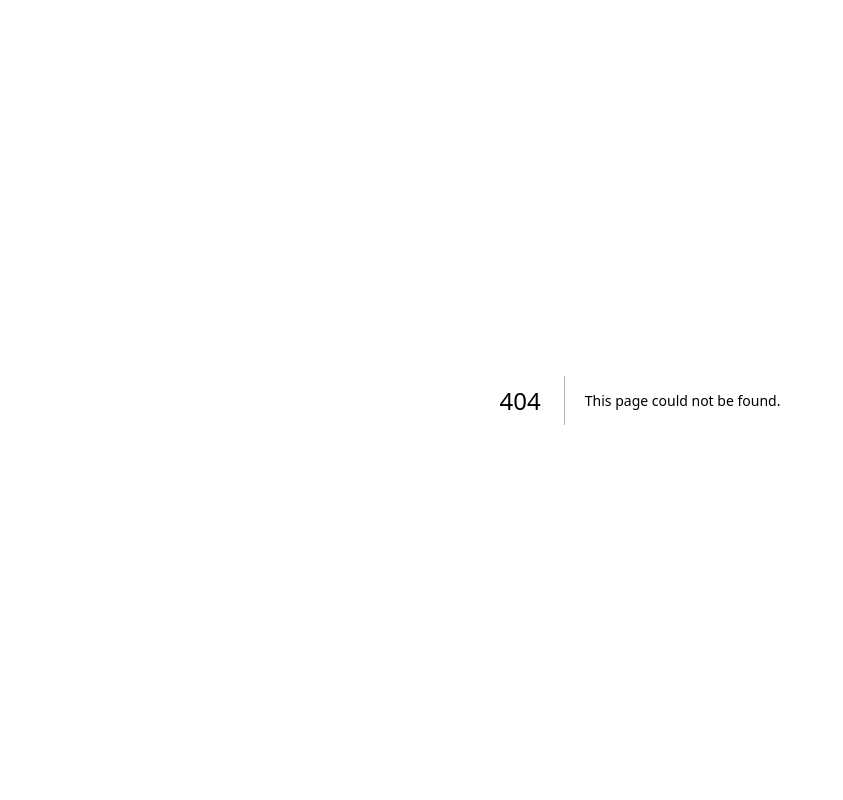
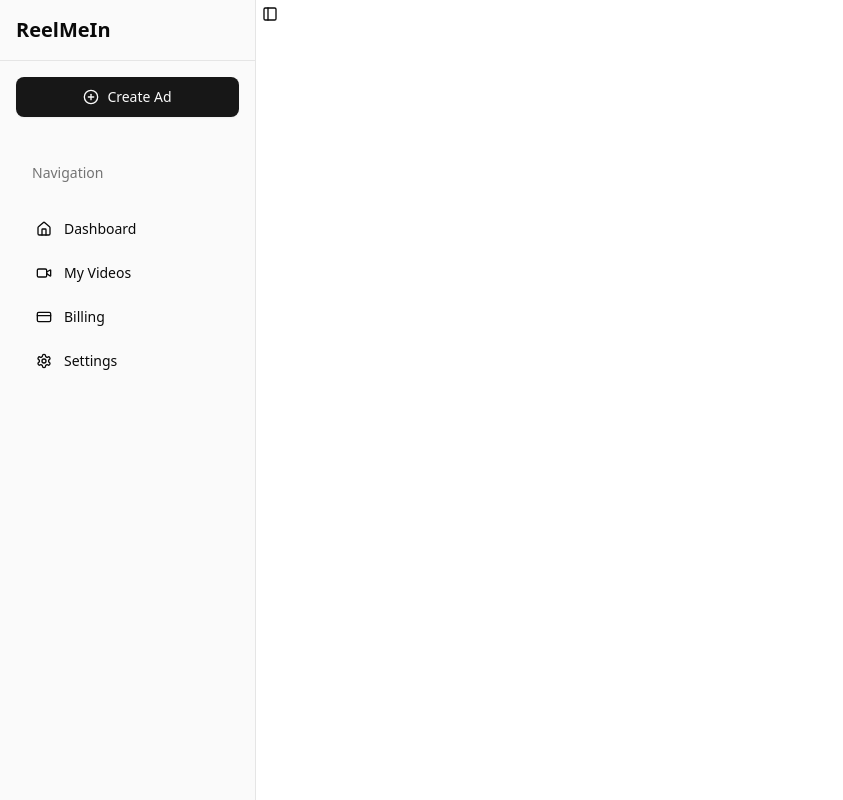
Before and after one commit to karthiknadar1204/reelmein, a Next.js app: page /dashboard in a window 1280 px wide. Before the commit this address had no page. Shown: the whole page, without its empty margins (0-843 px from the left). Built offline with nearby package versions, Linux system fonts and the light colour scheme; no server answers; sample sign-in values are in the browser's storage.

Commit message:
basic auth and sidebar and ads page setup ui

```diff
--- /dev/null
+++ b/app/actions/user.js
@@ -0,0 +1,38 @@
+'use server';
+
+import { db } from '@/configs/db';
+import { users } from '@/configs/schema';
+import { eq } from 'drizzle-orm';
+
+export async function createOrUpdateUser(userData) {
+  try {
+    // Check if user exists
+    const existingUser = await db
+      .select()
+      .from(users)
+      .where(eq(users.email, userData.email))
+      .limit(1);
+
+    if (existingUser.length > 0) {
+      // User exists, return the existing user
+      return existingUser[0];
+    }
+
+    // Create new user
+    const newUser = await db
+      .insert(users)
+      .values({
+        name: userData.name,
+        email: userData.email,
+        picture: userData.picture,
+        paymentId: userData.paymentId || '',
+        credits: 0
+      })
+      .returning();
+
+    return newUser[0];
+  } catch (error) {
+    console.error('Error creating/updating user:', error);
+    throw error;
+  }
+}
--- /dev/null
+++ b/app/dashboard/create-ad/page.js
@@ -0,0 +1,77 @@
+'use client';
+
+import { useUser } from "@clerk/nextjs";
+import { useEffect } from "react";
+import { useRouter } from "next/navigation";
+
+export default function CreateAd() {
+  const { user, isLoaded } = useUser();
+  const router = useRouter();
+
+  useEffect(() => {
+    if (isLoaded && !user) {
+      router.push('/');
+    }
+  }, [isLoaded, user, router]);
+
+  if (!isLoaded || !user) {
+    return <div>Loading...</div>;
+  }
+
+  return (
+    <div className="p-8">
+      <div className="max-w-4xl mx-auto">
+        <h1 className="text-2xl font-bold mb-6">Create New Ad</h1>
+
+        <div className="bg-white dark:bg-gray-800 rounded-lg shadow p-6">
+          <form className="space-y-6">
+            <div>
+              <label htmlFor="title" className="block text-sm font-medium mb-2">
+                Ad Title
+              </label>
+              <input
+                type="text"
+                id="title"
+                className="w-full px-3 py-2 border rounded-md"
+                placeholder="Enter your ad title"
+              />
+            </div>
+
+            <div>
+              <label htmlFor="description" className="block text-sm font-medium mb-2">
+                Description
+              </label>
+              <textarea
+                id="description"
+                rows={4}
+                className="w-full px-3 py-2 border rounded-md"
+                placeholder="Enter your ad description"
+              />
+            </div>
+
+            <div>
+              <label htmlFor="video" className="block text-sm font-medium mb-2">
+                Upload Video
+              </label>
+              <input
+                type="file"
+                id="video"
+                accept="video/*"
+                className="w-full px-3 py-2 border rounded-md"
+              />
+            </div>
+
+            <div className="flex justify-end">
+              <button
+                type="submit"
+                className="px-4 py-2 bg-blue-600 text-white rounded-md hover:bg-blue-700 transition-colors"
+              >
+                Create Ad
+              </button>
+            </div>
+          </form>
+        </div>
+      </div>
+    </div>
+  );
+}
--- /dev/null
+++ b/app/dashboard/page.js
@@ -0,0 +1,33 @@
+'use client';
+
+import { useUser } from "@clerk/nextjs";
+import { useEffect } from "react";
+import { useRouter } from "next/navigation";
+
+export default function Dashboard() {
+  const { user, isLoaded } = useUser();
+  const router = useRouter();
+
+  useEffect(() => {
+    if (isLoaded && !user) {
+      router.push('/');
+    }
+  }, [isLoaded, user, router]);
+
+  if (!isLoaded || !user) {
+    return <div>Loading...</div>;
+  }
+
+  return (
+    <div className="p-8">
+      <h1 className="text-2xl font-bold mb-4">Welcome to your Dashboard, {user.firstName}!</h1>
+      <div className="grid grid-cols-1 md:grid-cols-2 lg:grid-cols-3 gap-4">
+        {/* Add your dashboard content here */}
+        <div className="p-4 border rounded-lg">
+          <h2 className="text-xl font-semibold mb-2">Quick Stats</h2>
+          <p>Your dashboard content will go here</p>
+        </div>
+      </div>
+    </div>
+  );
+}
--- a/app/layout.js
+++ b/app/layout.js
@@ -1,5 +1,15 @@
+import {
+  ClerkProvider,
+  SignInButton,
+  SignUpButton,
+  SignedIn,
+  SignedOut,
+  UserButton,
+} from '@clerk/nextjs';
 import { Geist, Geist_Mono } from "next/font/google";
 import "./globals.css";
+import { SidebarProvider, SidebarTrigger } from "@/components/ui/sidebar"
+import { AppSidebar } from "@/components/app-sidebar"
 
 const geistSans = Geist({
   variable: "--font-geist-sans",
@@ -12,18 +22,35 @@ const geistMono = Geist_Mono({
 });
 
 export const metadata = {
-  title: "Create Next App",
+  title: "Clerk Next.js Quickstart",
   description: "Generated by create next app",
 };
 
 export default function RootLayout({ children }) {
   return (
+    <ClerkProvider>
+      <SidebarProvider>
+        <AppSidebar />
+        <main>
+          <SidebarTrigger />
           <html lang="en">
             <body
               className={`${geistSans.variable} ${geistMono.variable} antialiased`}
             >
+              <header className="flex justify-end items-center p-4 gap-4 h-16">
+                <SignedOut>
+                  <SignInButton />
+                  <SignUpButton />
+                </SignedOut>
+                <SignedIn>
+                  <UserButton />
+                </SignedIn>
+              </header>
               {children}
             </body>
           </html>
+        </main>
+      </SidebarProvider>
+    </ClerkProvider>
   );
 }
--- a/app/page.js
+++ b/app/page.js
@@ -1,6 +1,32 @@
+'use client';
+
 import Image from "next/image";
+import { useUser } from "@clerk/nextjs";
+import { useEffect } from "react";
+import { useRouter } from "next/navigation";
+import { createOrUpdateUser } from "./actions/user";
 
 export default function Home() {
+  const { user, isLoaded } = useUser();
+  const router = useRouter();
+
+  useEffect(() => {
+    if (isLoaded && user) {
+      // Create or update user in our database
+      createOrUpdateUser({
+        name: user.fullName,
+        email: user.primaryEmailAddress.emailAddress,
+        picture: user.imageUrl,
+        paymentId: ''
+      })
+        .then(() => {
+          // Redirect to dashboard after user is created/updated
+          router.push('/dashboard');
+        })
+        .catch(console.error);
+    }
+  }, [isLoaded, user, router]);
+
   return (
     <div className="grid grid-rows-[20px_1fr_20px] items-center justify-items-center min-h-screen p-8 pb-20 gap-16 sm:p-20 font-[family-name:var(--font-geist-sans)]">
       <main className="flex flex-col gap-[32px] row-start-2 items-center sm:items-start">
--- /dev/null
+++ b/app/sign-in/[[...sign-in]]/page.jsx
@@ -0,0 +1,5 @@
+import { SignIn } from '@clerk/nextjs'
+
+export default function Page() {
+  return <SignIn />
+}
--- /dev/null
+++ b/app/sign-up/[[...sign-up]]/page.jsx
@@ -0,0 +1,5 @@
+import { SignUp } from '@clerk/nextjs'
+
+export default function Page() {
+  return <SignUp />
+}
--- /dev/null
+++ b/components/app-sidebar.js
@@ -0,0 +1,80 @@
+import { Home, Video, CreditCard, Settings, PlusCircle } from "lucide-react"
+import {
+  Sidebar,
+  SidebarContent,
+  SidebarGroup,
+  SidebarGroupContent,
+  SidebarGroupLabel,
+  SidebarMenu,
+  SidebarMenuButton,
+  SidebarMenuItem,
+  SidebarHeader,
+} from "@/components/ui/sidebar"
+import { Button } from "@/components/ui/button"
+import Link from "next/link"
+
+// Menu items
+const items = [
+  {
+    title: "Dashboard",
+    url: "/dashboard",
+    icon: Home,
+  },
+  {
+    title: "My Videos",
+    url: "/dashboard/my-videos",
+    icon: Video,
+  },
+  {
+    title: "Billing",
+    url: "/dashboard/billing",
+    icon: CreditCard,
+  },
+  {
+    title: "Settings",
+    url: "/dashboard/settings",
+    icon: Settings,
+  },
+]
+
+export function AppSidebar() {
+  return (
+    <Sidebar className="bg-background border-r">
+      <SidebarHeader className="p-4 border-b">
+        <div className="flex items-center gap-2">
+          <h1 className="text-xl font-bold">ReelMeIn</h1>
+        </div>
+      </SidebarHeader>
+      <SidebarContent className="p-4">
+        <div className="mb-6">
+          <Button className="w-full" size="lg" asChild>
+            <Link href="/dashboard/create-ad" className="flex items-center gap-2">
+              <PlusCircle className="h-5 w-5" />
+              <span>Create Ad</span>
+            </Link>
+          </Button>
+        </div>
+        <SidebarGroup className="space-y-6">
+          <SidebarGroupLabel className="text-sm font-medium text-muted-foreground">Navigation</SidebarGroupLabel>
+          <SidebarGroupContent>
+            <SidebarMenu className="space-y-2">
+              {items.map((item) => (
+                <SidebarMenuItem key={item.title}>
+                  <SidebarMenuButton asChild className="w-full">
+                    <Link
+                      href={item.url}
+                      className="flex items-center gap-3 px-3 py-2 rounded-md hover:bg-accent hover:text-accent-foreground transition-colors"
+                    >
+                      <item.icon className="h-5 w-5" />
+                      <span className="text-sm font-medium">{item.title}</span>
+                    </Link>
+                  </SidebarMenuButton>
+                </SidebarMenuItem>
+              ))}
+            </SidebarMenu>
+          </SidebarGroupContent>
+        </SidebarGroup>
+      </SidebarContent>
+    </Sidebar>
+  )
+}
--- a/configs/schema.js
+++ b/configs/schema.js
@@ -0,0 +1,10 @@
+import { pgTable, text, serial, integer } from "drizzle-orm/pg-core";
+
+export const users = pgTable("users", {
+  id: serial("id").primaryKey(),
+  name: text("name").notNull(),
+  email: text("email").notNull().unique(),
+  picture: text("picture"),
+  paymentId: text("payment_id").notNull(false),
+  credits: integer("credits").default(0)
+});
--- /dev/null
+++ b/middleware.js
@@ -0,0 +1,22 @@
+import { clerkMiddleware, createRouteMatcher } from '@clerk/nextjs/server'
+
+const isPublicRoute = createRouteMatcher([
+  '/sign-in(.*)',
+  '/sign-up(.*)',
+  '/'
+])
+
+export default clerkMiddleware(async (auth, req) => {
+  if (!isPublicRoute(req)) {
+    await auth.protect()
+  }
+})
+
+export const config = {
+  matcher: [
+    // Skip Next.js internals and all static files, unless found in search params
+    '/((?!_next|[^?]*\\.(?:html?|css|js(?!on)|jpe?g|webp|png|gif|svg|ttf|woff2?|ico|csv|docx?|xlsx?|zip|webmanifest)).*)',
+    // Always run for API routes
+    '/(api|trpc)(.*)',
+  ],
+}
--- a/package.json
+++ b/package.json
@@ -11,6 +11,7 @@
     "db:studio": "npx drizzle-kit studio"
   },
   "dependencies": {
+    "@clerk/nextjs": "^6.18.1",
     "@hookform/resolvers": "^5.0.1",
     "@neondatabase/serverless": "^1.0.0",
     "@radix-ui/react-accordion": "^1.2.8",
@@ -58,7 +59,8 @@
     "sonner": "^2.0.3",
     "tailwind-merge": "^3.2.0",
     "vaul": "^1.1.2",
-    "zod": "^3.24.3"
+    "zod": "^3.24.3",
+    "zustand": "^5.0.3"
   },
   "devDependencies": {
     "@tailwindcss/postcss": "^4",
```
Also changed, not shown: 1 other file (tests, documents, lock files or other folders). Lines whose indentation alone changed are shown as unchanged.
